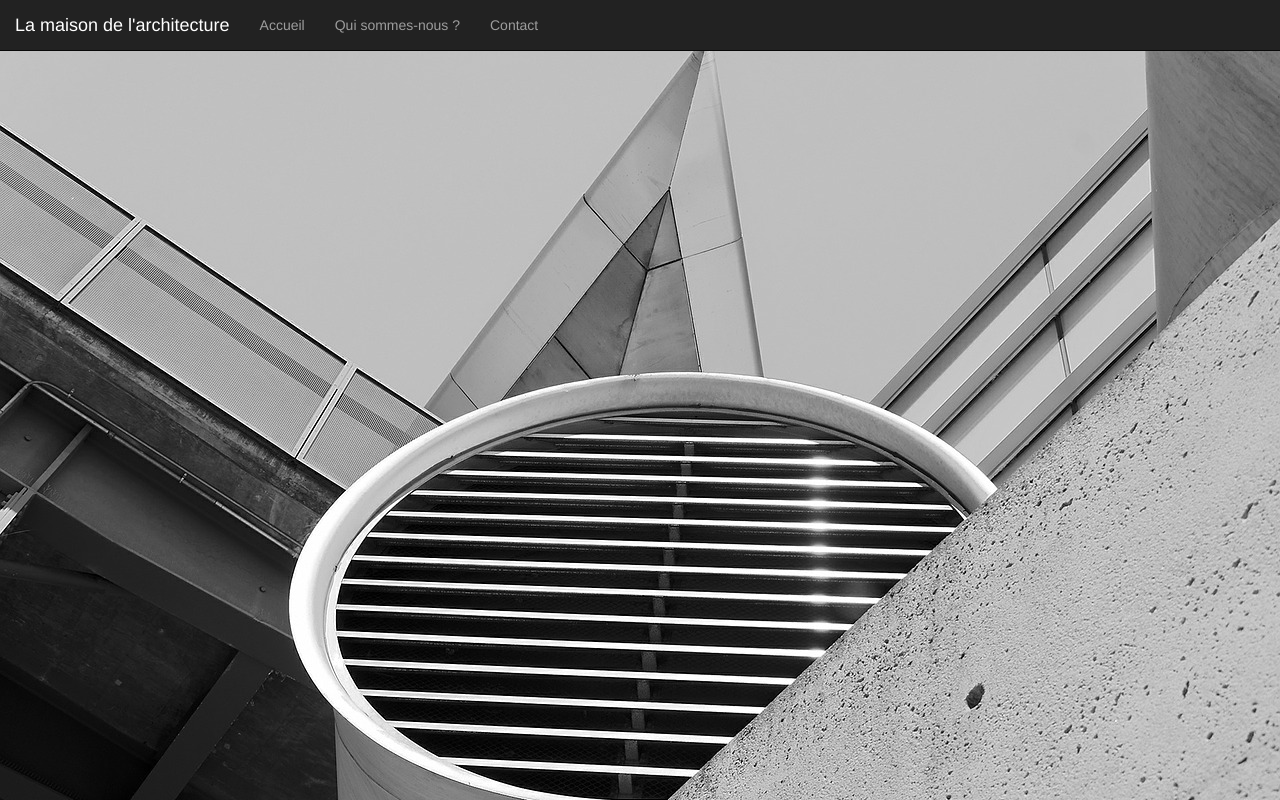
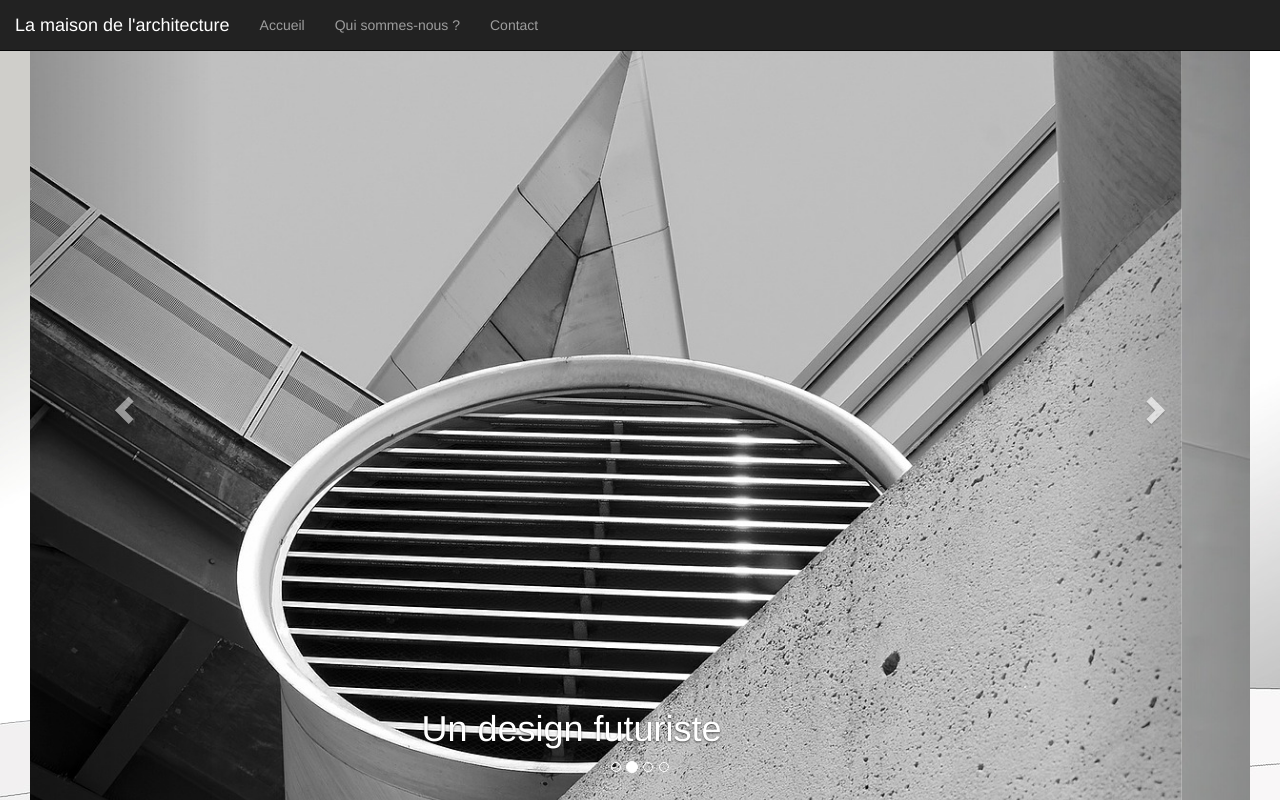
Before and after one commit to Massinissaphynael/bootstraptrain, a plain HTML site: page index.html in a window 1280 px wide. Shown: the top 800 px of the page. Drawn offline with nearby package versions, Linux system fonts and the light colour scheme.

Commit message:
Création du caroussel dans la présentation

```diff
--- a/index.html
+++ b/index.html
@@ -40,30 +40,45 @@
   </head>
 
   <body id="page-top">
-	<!-- Navigation =========VOIR SI HEADER EN TROP========================================= -->
-
-
+	<div class="container-fluid">
+	<!-- Navigation ================================================== -->
 		<div class="navbar navbar-inverse navbar-fixed-top">
 
 					<div class="navbar-header">
 						<a class="navbar-brand" href="#page-top">La maison de l'architecture</a>
 					</div>
+
 					<ul class="nav navbar-nav">
 	<!--				<li class="hidden"><a href="#page-top"></a></li> 				-->
 						<li><a href="#accueil">Accueil</a></li>
 						<li><a href="#qui">Qui sommes-nous ?</a></li>
 						<li><a href="#contact">Contact</a></li>
 					</ul>
+		</div>
+    <!-- Caroussel ================================================== -->
+		<div class="col-lg-12">
+			<div id="carousel" class="carousel slide" data-ride="carousel">
+				<ol class="carousel-indicators">
+					<li data-target="#carousel" data-slide-to="0" class="active"></li>
+					<li data-target="#carousel" data-slide-to="1"></li>
+					<li data-target="#carousel" data-slide-to="2"></li>
+					<li data-target="#carousel" data-slide-to="3"></li>
+				</ol>
 
+				<div class="carousel-inner">
+					<div class="item active"><img src="assets/img/archi1.jpg" alt="Architecture"><h1 class="carousel-caption">Un design futuriste</h1></div>
+					<div class="item"><img src="assets/img/archi2.jpg" alt="Architecture"><h1 class="carousel-caption">Un savoir-faire</h1></div>
+					<div class="item"><img src="assets/img/archi3.jpg" alt="Architecture"><h1 class="carousel-caption">Une identité</h1></div>
+					<div class="item"><img src="assets/img/archi4.jpg" alt="Architecture"><h1 class="carousel-caption">Une adaptation</h1></div>
+				</div>
+				<a class="left carousel-control" href="#carousel" data-slide="prev">
+					<span class="glyphicon glyphicon-chevron-left"></span>
+				</a>
+				<a class="right carousel-control" href="#carousel" data-slide="next">
+					<span class="glyphicon glyphicon-chevron-right"></span>
+				</a>
+			</div>
 		</div>
-
-
-    <!-- Caroussel
-    ================================================== -->
-    <img src="assets/img/archi1.jpg" alt="Architecture">
-    <img src="assets/img/archi2.jpg" alt="Architecture">
-    <img src="assets/img/archi3.jpg" alt="Architecture">
-    <img src="assets/img/archi4.jpg" alt="Architecture">
 
     <!-- Corps de page déjà codé
     ================================================== -->
@@ -108,6 +123,8 @@
       <a class="btn btn-default" href="#"><i class="fa fa-spotify fa-2x"></i></a>
     </footer>
 
+	</div>
+
     <!-- jQuery -->
     <script src="https://ajax.googleapis.com/ajax/libs/jquery/2.1.1/jquery.min.js"></script>
     <!-- Javascript de Bootstrap -->
```
